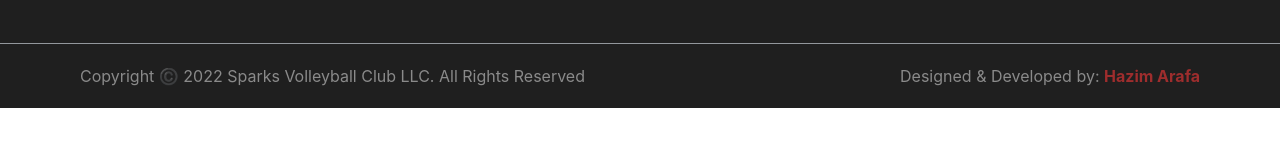
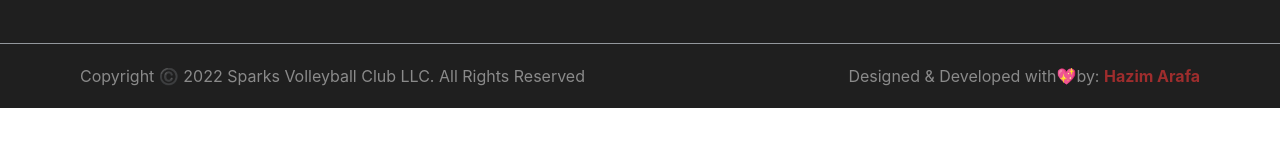
Before and after one commit to HazimAr/Sparks-Volleyball-Club, a Next.js app: page / in a window 1280 px wide. Shown: the part 184-330 px from the top of the page. Built offline with nearby package versions, Linux system fonts and the light colour scheme.

Commit message:
Update footer.tsx

```diff
--- a/src/components/footer.tsx
+++ b/src/components/footer.tsx
@@ -105,7 +105,8 @@
           </Text>
 
           <Link href="https://hazim.tech" isExternal>
-            Designed & Developed by:{" "}
+            Designed & Developed with<span style={{ color: "white" }}>💖</span>
+            by:{" "}
             <span style={{ color: primary, fontWeight: "bold" }}>
               Hazim Arafa
             </span>
```
